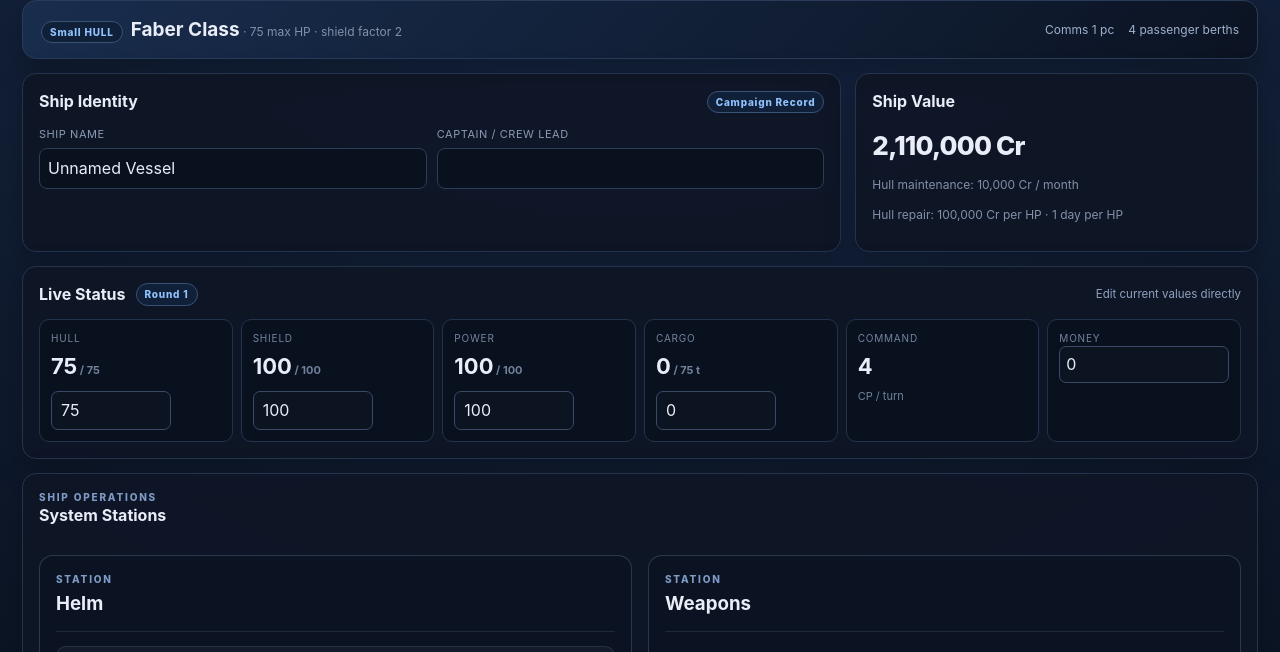
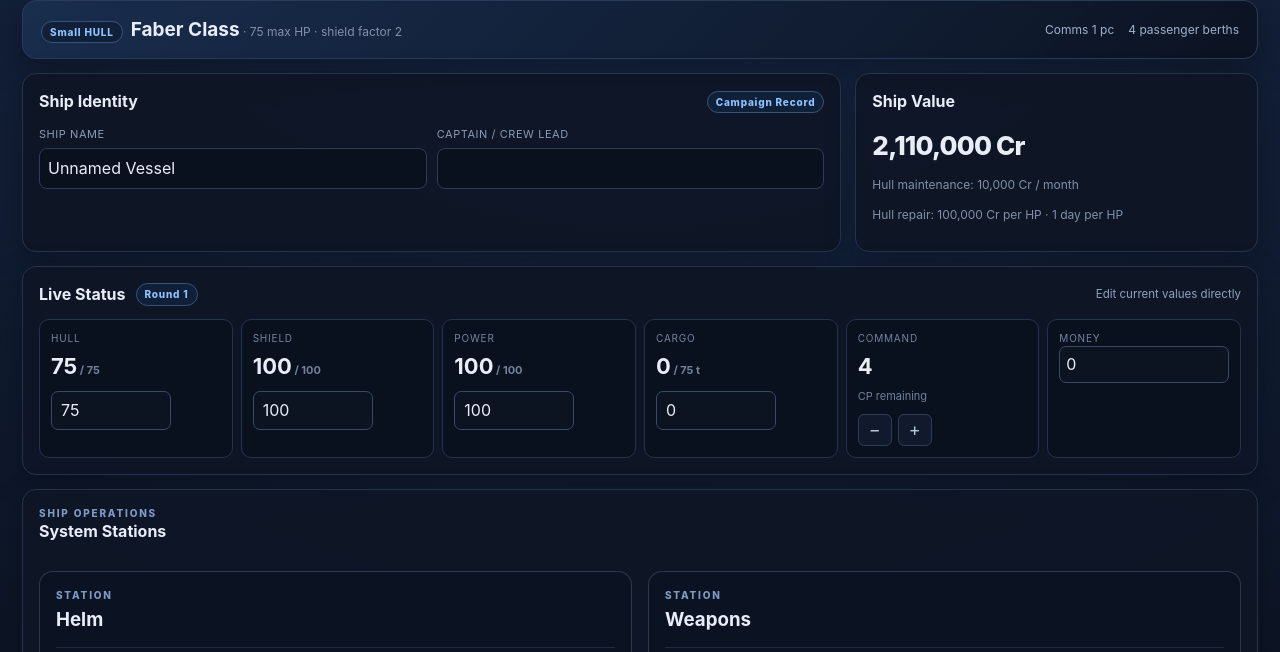
Before and after one commit to TabletopNonsenseverse/Astrovoyage-Ship-Builder, a website: page index.html in a window 1280 px wide. Shown: the part 122-774 px from the top of the page. Drawn offline with nearby package versions, Linux system fonts and the light colour scheme; no server answers.

Commit message:
Load command point up/down controls

```diff
--- a/index.html
+++ b/index.html
@@ -20,5 +20,6 @@
   <script src="layout-fix.js"></script>
   <script src="cargo-weapon-fix.js"></script>
   <script src="live-status-fix.js"></script>
+  <script src="cp-controls.js"></script>
 </body>
 </html>
```
